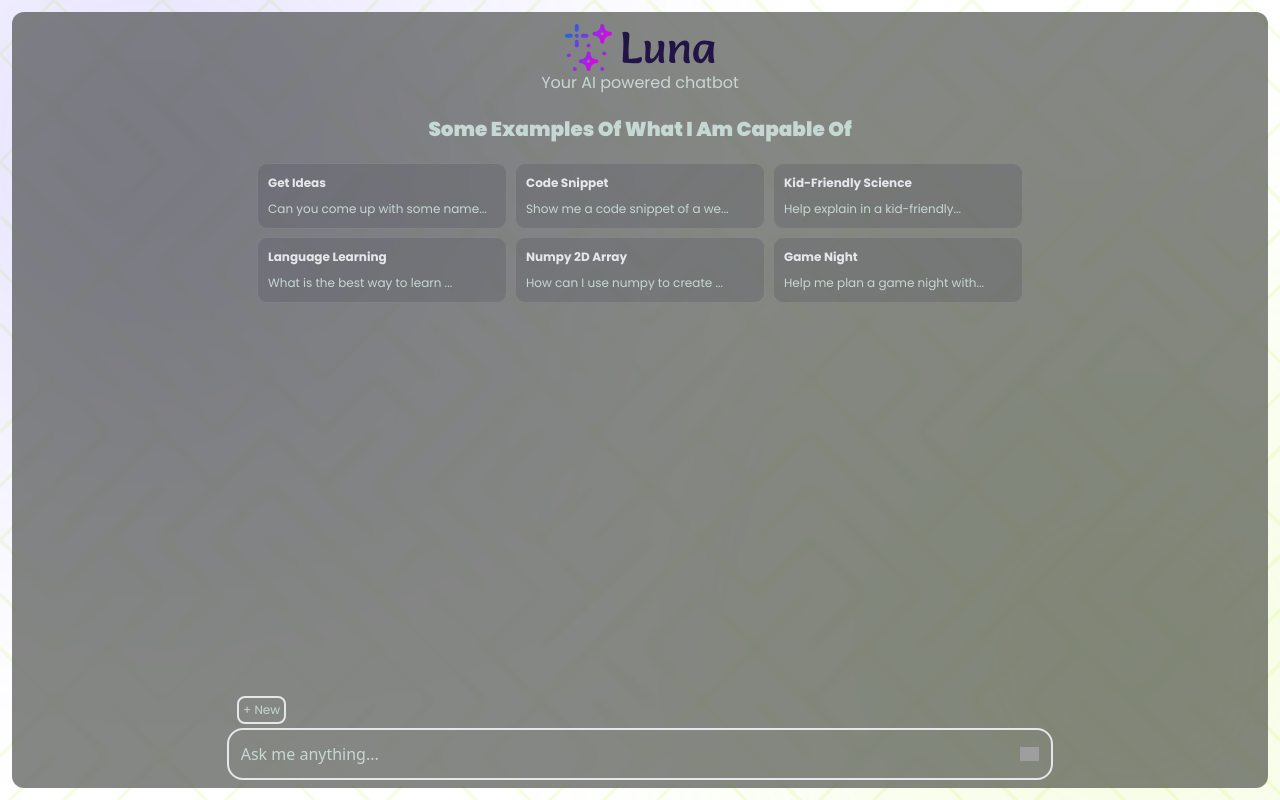
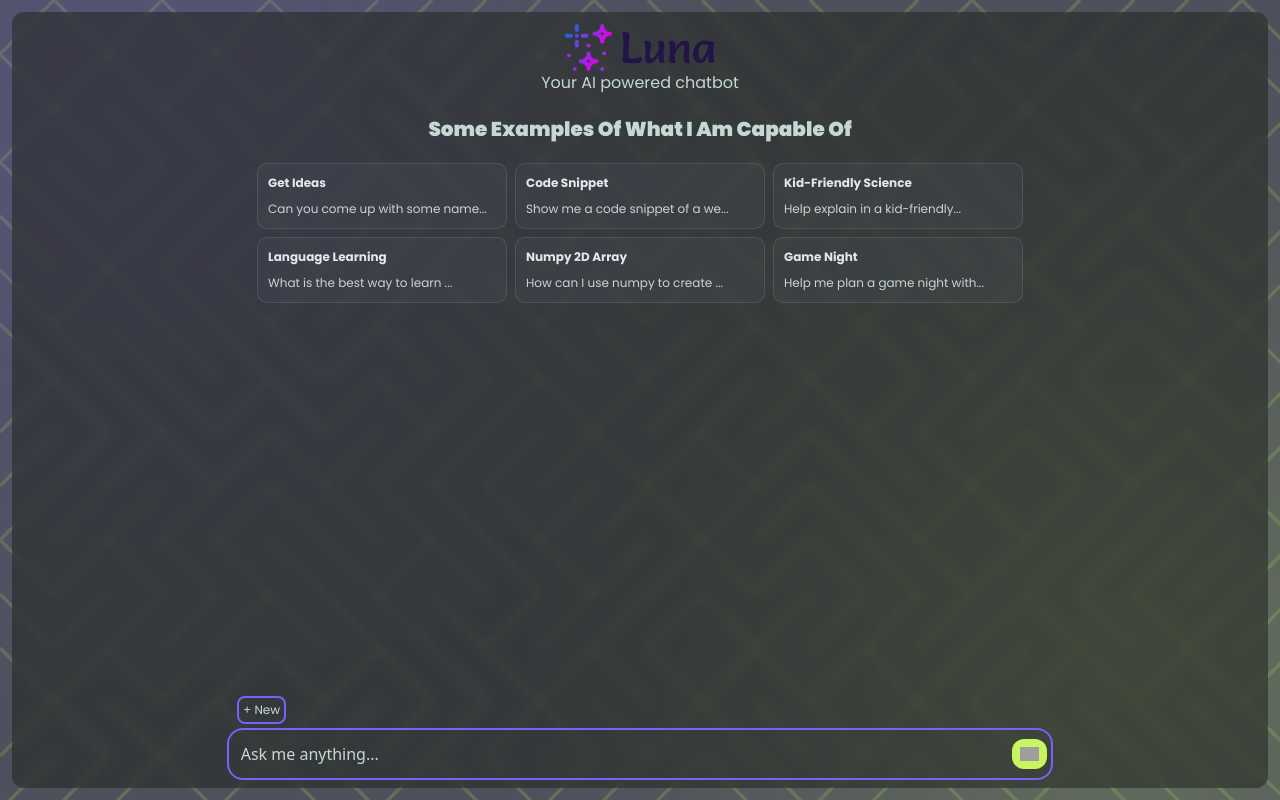
Before and after one commit to Grenish/luna, a React (Vite) app in the folder client/: page / in a window 1280 px wide. Built offline with nearby package versions, Linux system fonts and the light colour scheme; grey boxes are pictures that could not be loaded.

Commit message:
added new colors

```diff
--- a/client/tailwind.config.js
+++ b/client/tailwind.config.js
@@ -13,6 +13,11 @@ export default {
         pap: "#FDF0D5",
         ash: "#C6D8D3",
         van: "#E4D6A7",
+        Bla: "#21251F",
+        Gre: "#C8F560",
+        Lig: "#4E515C",
+        Blu: "#7862F8",
+        'Bla2' : "#0B0B0B",
       }
     },
   },
```
